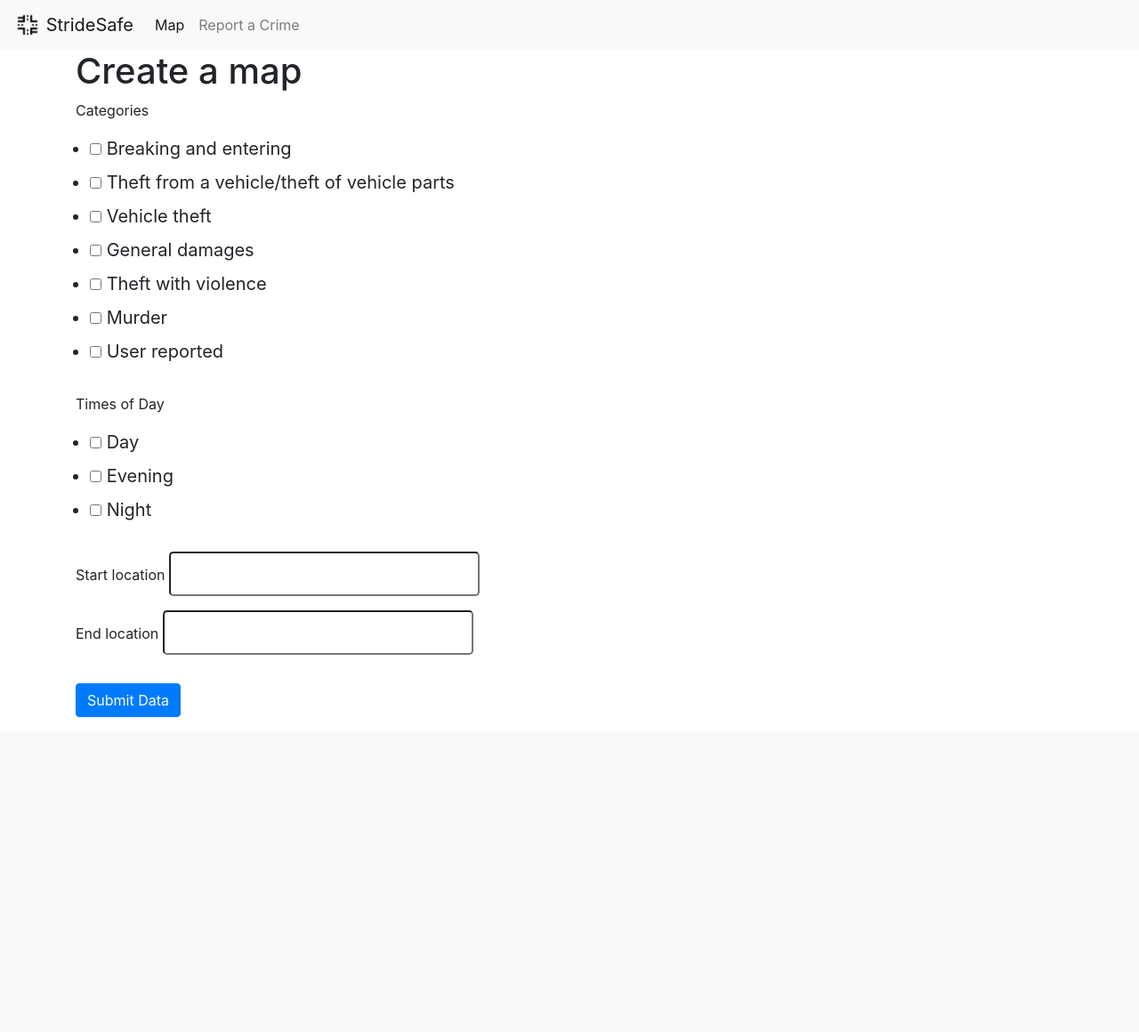
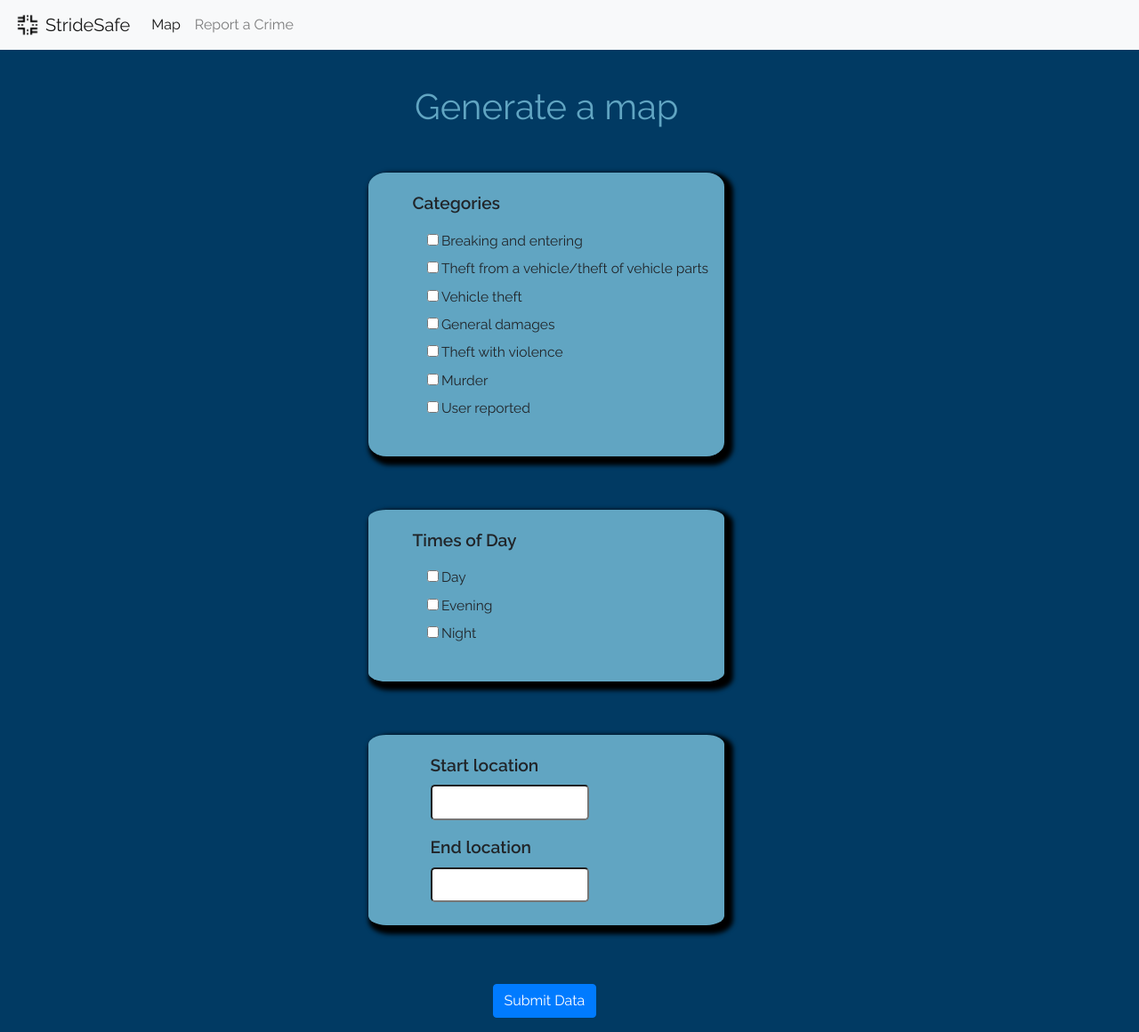
Before and after one commit to jikaelgagnon/crime-path-v2, a Flask app: page / in a window 1280 px wide. Shown: the whole page at 89% size. Before the commit the page ends 806 px from the top, so only its background shows below. Run offline with Flask 3, Linux system fonts and the light colour scheme; parts of the project's set-up code (start-up, migrations or seed data) failed here and were passed over; some libraries are stand-ins or nearby versions.

Commit message:
many a changez

```diff
--- a/crime-pathfinder/crime_pathfinder/static/Images/styles.css
+++ /dev/null
@@ -1,3 +0,0 @@
-ul {
-    list-style: none;
-  }
--- /dev/null
+++ b/crime-pathfinder/crime_pathfinder/static/styles.css
@@ -0,0 +1,119 @@
+
+
+ul {
+    list-style: none;
+  }
+
+
+body{
+  background-color: #013a63;
+  font-family: 'Raleway', sans-serif;
+}
+
+.container_form {
+  padding-left: 45%;
+}
+
+.form-group {
+  width: 400px;
+}
+
+.form-group.categories_div{
+  background-color: #61a5c2;
+  border-radius: 5%;
+  padding-left: 50px;
+  padding-top: 20px;
+  padding-bottom: 10px;
+  box-shadow: 5px 5px 5px 5px black;
+
+}
+
+.form-group.time_div{
+  margin-top: 60px;
+  background-color: #61a5c2;
+  border-radius: 5%;
+  padding-left: 50px;
+  padding-top: 20px;
+  padding-bottom: 10px;
+  box-shadow: 5px 5px 5px 5px black;
+}
+
+.start_end{
+  margin-top: 60px;
+  background-color: #61a5c2;
+  border-radius: 5%;
+  padding-left: 30px;
+  padding-top: 20px;
+  padding-bottom: 10px;
+  box-shadow: 5px 5px 5px 5px black;
+}
+
+.form-group.submit_div{
+  padding-top: 50px;
+  padding-left: 140px;
+}
+
+.title_div{
+  color: #61a5c2;
+  margin-top: 30px;
+  margin-bottom: 40px;
+  text-align: center;
+  border-radius: 20px;
+  padding: 10px;
+}
+
+.report_container{
+  padding-left: 45%;
+  color: #61a5c2;
+  padding-top: 50px;
+}
+
+.form-group.crime{
+  margin-top: 60px;
+  background-color: #61a5c2;
+  border-radius: 20%;
+  padding-left: 50px;
+  padding-top: 20px;
+  padding-bottom: 10px;
+  box-shadow: 5px 5px 5px 5px black;
+}
+
+label{
+  font-size: larger;
+  font-weight: bolder;
+}
+
+.title_div.display_map{
+  padding-left: 45%;
+  color: #61a5c2;
+  margin-top: 30px;
+  margin-bottom: 40px;
+  text-align: center;
+  font-weight: bold;
+}
+
+.chart{
+  padding-bottom: 50px;
+}
+
+.map_container{
+  padding-bottom: 100px;
+}
+
+.location_top{
+  padding-left: 40px;
+}
+
+.location_bottom{
+  padding-left: 40px;
+}
+
+.form-control-label{
+  font-weight: bolder;
+  font-size: larger;
+}
+
+.form-control-lg{
+  font-weight: lighter;
+  font-size: 13px;
+}
--- a/crime-pathfinder/crime_pathfinder/templates/create_map.html
+++ b/crime-pathfinder/crime_pathfinder/templates/create_map.html
@@ -1,30 +1,37 @@
 {% extends "layout.html" %}
 {% block content %}
-    <h1>Create a map</h1>
+
+<div class="container_form">
+<h1 class="title_div">Generate a map</h1>
     <div class="content-section">
         <form method="POST" action="">
             {{ form.hidden_tag() }}
             <fieldset class="form-group">
-                <div class="form-group">
+                <div class="form-group categories_div">
                     {{ form.categories.label(class="form-control-label") }}
                     {{ form.categories(class="form-control-lg") }}
                 </div>
-                <div class="form-group">
+                <div class="form-group time_div">
                     {{ form.times_of_day.label(class="form-control-label") }}
                     {{ form.times_of_day(class="form-control-lg") }}
                 </div>
-                <div class="form-group">
-                    {{ form.start_location.label(class="form-control-label") }}
-                    {{ form.start_location(class="form-control-lg") }}
-                </div>
-                <div class="form-group">
-                    {{ form.end_location.label(class="form-control-label") }}
-                    {{ form.end_location(class="form-control-lg") }}
+                <div class="start_end">
+                    <div class="form-group location_top">
+                        {{ form.start_location.label(class="form-control-label") }}
+                        <br>
+                        {{ form.start_location(class="form-control-lg") }}
+                    </div>
+                    <div class="form-group location_bottom">
+                        {{ form.end_location.label(class="form-control-label") }}
+                        <br>
+                        {{ form.end_location(class="form-control-lg") }}
+                    </div>
                 </div>
             </fieldset>
-            <div class="form-group">
+            <div class="form-group submit_div">
                 {{ form.submit(class="btn btn-primary") }}
             </div>
         </form>
     </div>
+</div>
 {% endblock content %}
--- a/crime-pathfinder/crime_pathfinder/templates/create_report.html
+++ b/crime-pathfinder/crime_pathfinder/templates/create_report.html
@@ -1,6 +1,7 @@
 {% extends 'layout.html' %}
 
 {% block content %}
+<div class="report_container">
     <h1>{% block title %}Report a crime{% endblock %}</h1>
     <form method="post">
        <div class="form-group">
@@ -30,4 +31,5 @@
        <button type="submit" class="btn btn-primary">Submit</button>
 
     </form>
+</div>
 {% endblock %}
--- a/crime-pathfinder/crime_pathfinder/templates/layout.html
+++ b/crime-pathfinder/crime_pathfinder/templates/layout.html
@@ -10,6 +10,10 @@
 
     <!-- Links to main.css stylesheet -->
     <link rel="stylesheet" type="text/css" href="{{ url_for('static', filename='styles.css') }}"/>
+
+    <link rel="preconnect" href="https://fonts.googleapis.com">
+    <link rel="preconnect" href="https://fonts.gstatic.com" crossorigin>
+    <link href="https://fonts.googleapis.com/css2?family=Raleway:wght@100;400;600&display=swap" rel="stylesheet">
 
 </head>
 <body>
```
Also changed, not shown: crime-pathfinder/crime_pathfinder/templates/map_display.html (+6 -5 lines).
